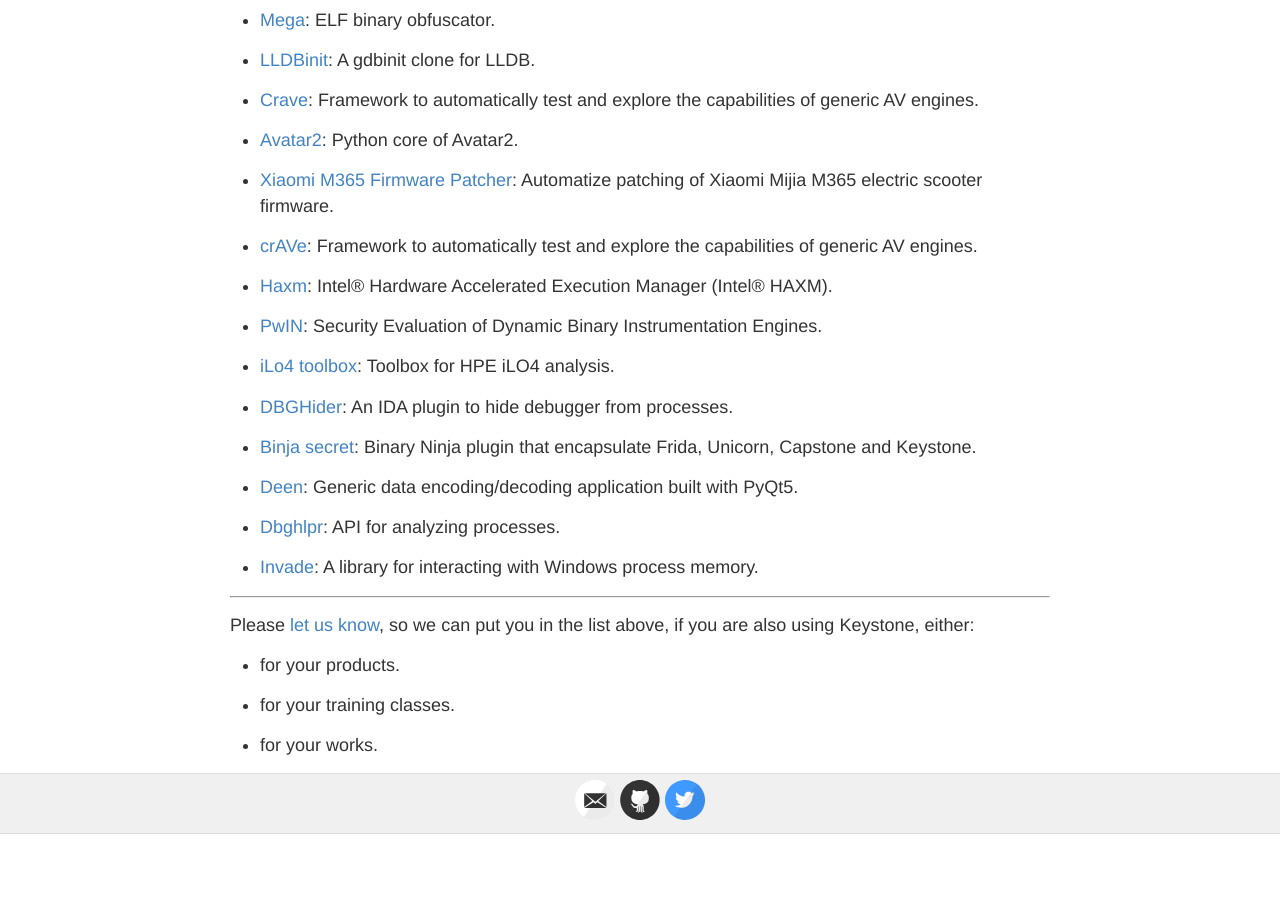
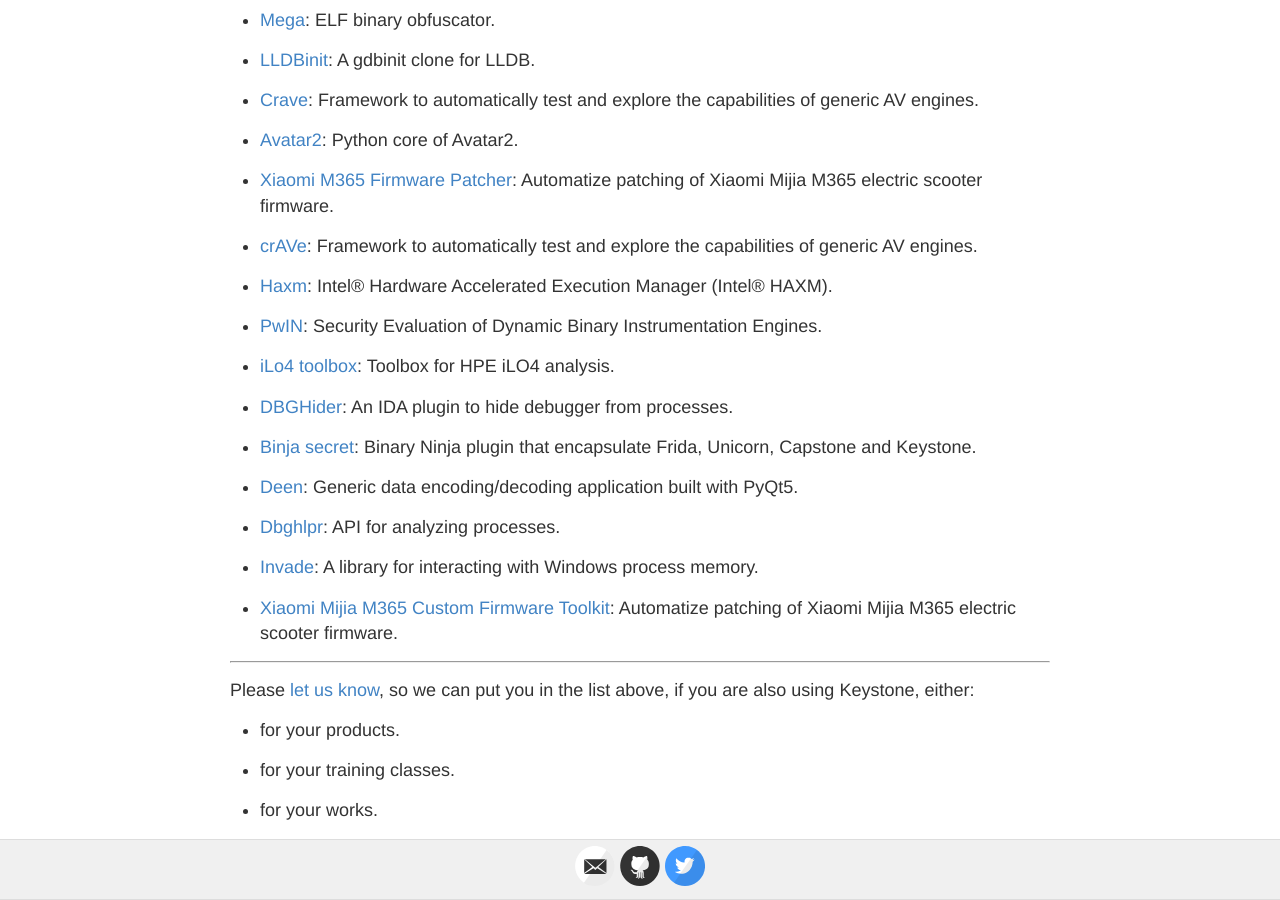
Before and after one commit to keystone-engine/keystone-engine.github.io, a Jekyll site: the page built from showcase.md, in a window 1280 px wide and 900 px high, scrolled down 2938 px. Built offline with Jekyll 4.4.1, drawn with Linux system fonts in a browser that asks for light colours; before the commit the page ends 3772 px from its top, so only the background shows below that; some of the changed lines change nothing that is shown.

Commit message:
showcase

```diff
--- a/showcase.md
+++ b/showcase.md
@@ -6,7 +6,7 @@
 
 ## Showcase
 
-In our knowledge, Keystone has been used by **77** following products (listed in no particular order).
+In our knowledge, Keystone has been used by **78** following products (listed in no particular order).
 
 - [Keypatch](http://keystone-engine.org/keypatch): IDA Pro plugin for code assembling & binary patching.
 
@@ -162,6 +162,7 @@
 
 - [Invade](https://github.com/cgio/invade): A library for interacting with Windows process memory.
 
+- [Xiaomi Mijia M365 Custom Firmware Toolkit](https://github.com/BotoX/xiaomi-m365-firmware-patcher): Automatize patching of Xiaomi Mijia M365 electric scooter firmware.
 
 ---
 
```
